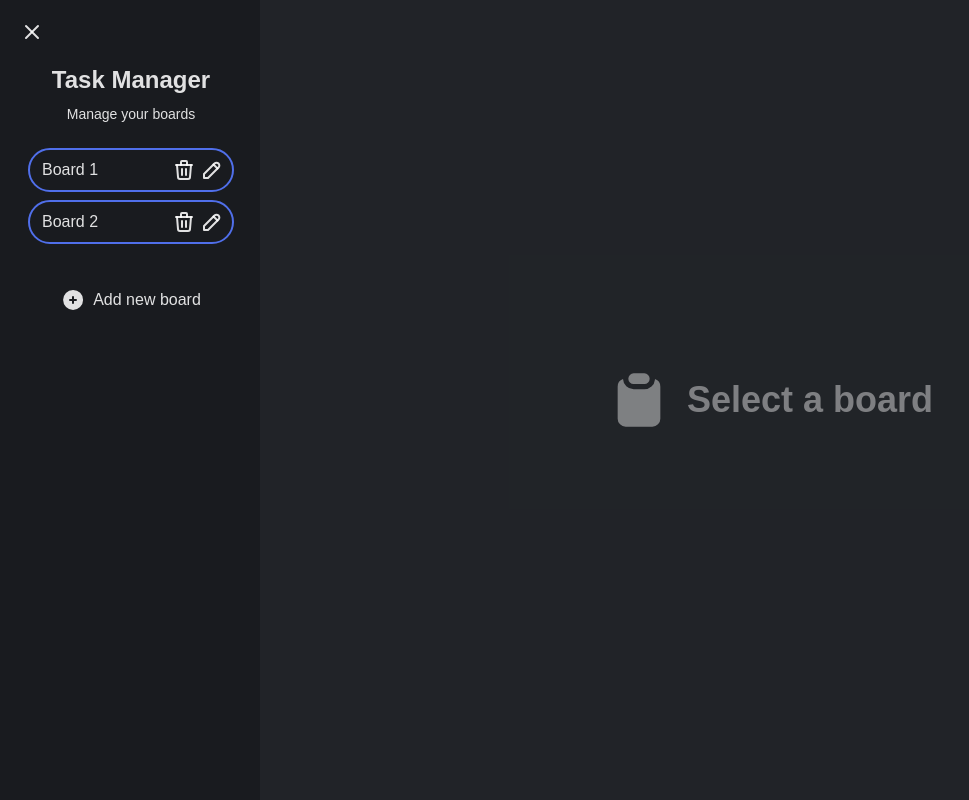
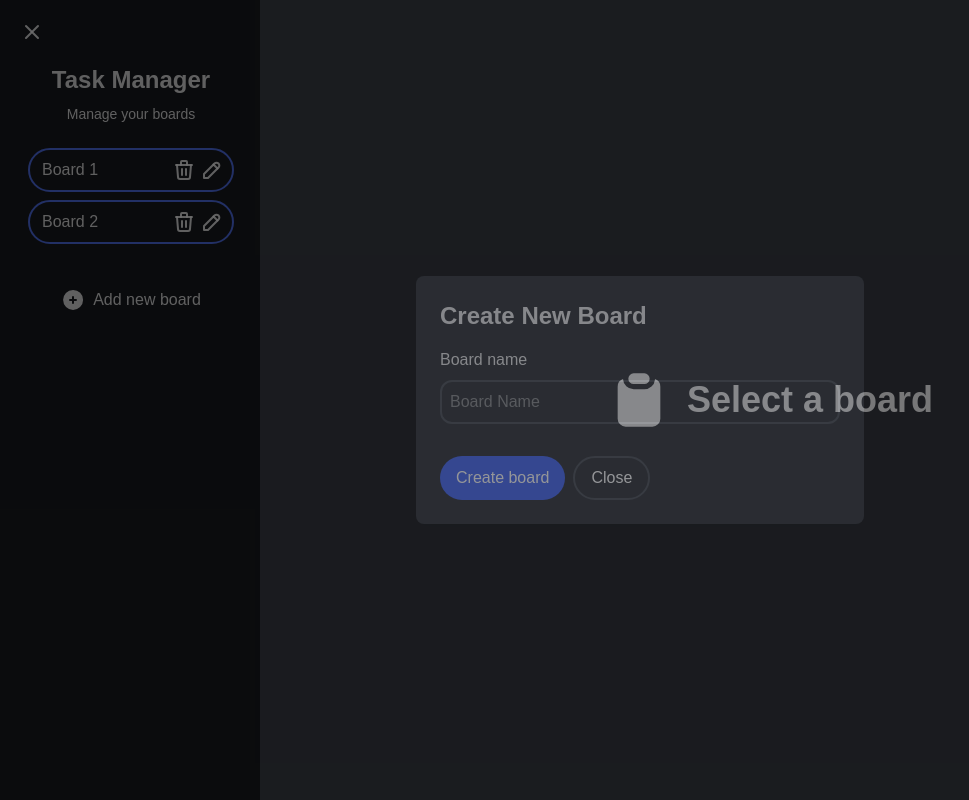
Before and after one commit to omar15hr/task-manager-app, a React (Vite) app: page / in a window 1280 px wide. Both pictures are taken after a click on the button "Add new board". Shown: the whole page, without its empty margins (0-969 px from the left). Built offline with nearby package versions, Linux system fonts and the light colour scheme.

Commit message:
Haciendo el modal

```diff
--- a/src/components/board/Board.tsx
+++ b/src/components/board/Board.tsx
@@ -16,43 +16,43 @@ export interface Column {
   color: string;
 }
 
-// const initialTasks: Task[] = [
-//   {
-//     id: "task1",
-//     title: "Task 1",
-//     status: "In Progress",
-//     background: null,
-//     tags: [{ tag: "Front-end", color: "#768CE4", colorText: '#455285' }],
-//     columnId: "1",
-//   },
-//   {
-//     id: "task2",
-//     title: "Task 2",
-//     status: "In Review",
-//     background: null,
-//     tags: [
-//       { tag: "Back-end", color: "#FEEF49", colorText: '#7e7625' },
-//       { tag: "Front-end", color: "#768CE4", colorText: '#455285'}
-//     ],
-//     columnId: "3",
-//   },
-//   {
-//     id: "task3",
-//     title: "Task 3",
-//     status: "In Progress",
-//     background: null,
-//     tags: [{ tag: "Design", color: "#D784EA", colorText: '#71467a' }],
-//     columnId: "2",
-//   },
-//   {
-//     id: "task4",
-//     title: "Task 4",
-//     status: "In Progress",
-//     background: null,
-//     tags: [{ tag: "Design", color: "#D784EA", colorText: '#71467a' }],
-//     columnId: "2",
-//   },
-// ];
+const initialTasks: Task[] = [
+  {
+    id: "task1",
+    title: "Task 1",
+    status: "In Progress",
+    background: null,
+    tags: [{ tag: "Front-end", color: "#768CE4", colorText: '#455285' }],
+    columnId: "1",
+  },
+  {
+    id: "task2",
+    title: "Task 2",
+    status: "In Review",
+    background: null,
+    tags: [
+      { tag: "Back-end", color: "#FEEF49", colorText: '#7e7625' },
+      { tag: "Front-end", color: "#768CE4", colorText: '#455285'}
+    ],
+    columnId: "3",
+  },
+  {
+    id: "task3",
+    title: "Task 3",
+    status: "In Progress",
+    background: null,
+    tags: [{ tag: "Design", color: "#D784EA", colorText: '#71467a' }],
+    columnId: "2",
+  },
+  {
+    id: "task4",
+    title: "Task 4",
+    status: "In Progress",
+    background: null,
+    tags: [{ tag: "Design", color: "#D784EA", colorText: '#71467a' }],
+    columnId: "2",
+  },
+];
 
 export function Board({ isSidebarOpen, boardSelected }: BoardProps) {
   const [columns, setColumns] = useState<Column[]>([
@@ -62,8 +62,9 @@ export function Board({ isSidebarOpen, boardSelected }: BoardProps) {
     { id: "4", title: "Completed", color: "#80FA9D" },
   ]);
 
-  const initialTasks: Task[] = boardSelected.tasks;
+  const initialTasks2: Task[] = boardSelected.tasks;
   console.log(initialTasks);
+  console.log(initialTasks2);
 
   const [activeColumn, setActiveColumn] = useState<Column | null>(null);
   const [activeTask, setActiveTask] = useState<Task | null>(null);
--- a/src/components/sidebar/BoardContainer.tsx
+++ b/src/components/sidebar/BoardContainer.tsx
@@ -1,5 +1,7 @@
+import { useState } from "react";
 import { CirclePlusSvg, PencilSvg, TrashSvg } from "../../assets/svgs/Svg";
 import { BoardWithId } from "../../interfaces/types";
+import { BoardForm } from "./BoardForm";
 
 interface BoardContainerProps {
   boards: BoardWithId[];
@@ -7,6 +9,8 @@ interface BoardContainerProps {
 }
 
 export function BoardContainer({ boards, selectBoard }: BoardContainerProps) {
+
+  const [isBoardFormOpen, setIsBoardFormOpen] = useState(false);
 
   return (
     <div className="flex flex-col gap-2 mt-4 items-center ml-3">
@@ -35,10 +39,17 @@ export function BoardContainer({ boards, selectBoard }: BoardContainerProps) {
         </ul>
       </div>
 
-      <button className="flex items-center gap-2 hover:bg-[#2A2D32] p-4 rounded-full cursor-pointer mt-5">
+      <button onClick={() => setIsBoardFormOpen(true)} className="flex items-center gap-2 hover:bg-[#2A2D32] p-4 rounded-full cursor-pointer mt-5">
         <CirclePlusSvg size={24} />
         <span>Add new board</span>
       </button>
+
+      {isBoardFormOpen && (
+        <BoardForm
+          isBoardFormOpen={isBoardFormOpen}
+          setIsBoardFormOpen={setIsBoardFormOpen}
+        />
+      )}
     </div>
   );
 }
--- /dev/null
+++ b/src/components/sidebar/BoardForm.tsx
@@ -0,0 +1,46 @@
+interface BoardFormProps {
+  isBoardFormOpen: boolean;
+  setIsBoardFormOpen: (isOpen: boolean) => void;
+}
+
+export function BoardForm({ isBoardFormOpen, setIsBoardFormOpen }: BoardFormProps) {
+  if (!isBoardFormOpen) return null;
+
+  const handleClickOutside = (event: React.MouseEvent) => {
+    const modalContent = event.target as HTMLElement;
+    if (modalContent.closest(".modal-content") === null) {
+      setIsBoardFormOpen(false);
+    }
+  };
+
+  return (
+    <div onClick={handleClickOutside} className="fixed inset-0 bg-[#00000091] flex items-center justify-center z-50">
+      <div className="bg-[#2A2D32] p-6 rounded-lg shadow-lg max-w-md w-full">
+        <h2 className="text-2xl font-semibold mb-4">Create New Board</h2>
+
+        <div className="flex flex-col gap-2 mb-4">
+        <label htmlFor="title">Board name</label>
+        <input type="text" placeholder="Board Name" className="mb-4 p-2 border-2 border-[#464b53] rounded-xl w-full" />
+        </div>
+
+
+        <div className="flex flex-row gap-2">
+        <button
+          className="bg-[#4063EE] text-white px-4 py-2 rounded-full hover:bg-[#4063eebb]"
+          onClick={() => {
+            setIsBoardFormOpen(false);
+          }}
+        >
+          Create board
+        </button>
+        <button
+          className="border-2 border-[#464b53] hover:bg-[#575e68] text-white px-4 py-2 rounded-full mr-2"
+          onClick={() => setIsBoardFormOpen(false)}
+        >
+          Close
+        </button>
+        </div>
+      </div>
+    </div>
+  );
+}
--- a/src/store/board/slice.ts
+++ b/src/store/board/slice.ts
@@ -1,4 +1,4 @@
-import { createSlice } from "@reduxjs/toolkit";
+import { createSlice, PayloadAction } from "@reduxjs/toolkit";
 import { BoardWithId } from "../../interfaces/types";
 
 const initialState: BoardWithId[] = [
@@ -70,7 +70,9 @@ export const boardSlice = createSlice({
   name: "board",
   initialState: initialState,
   reducers: {
-
+    addBoard: (state, action: PayloadAction<BoardWithId>) => {
+      state.push(action.payload);
+    },
   },
 });
 
```
